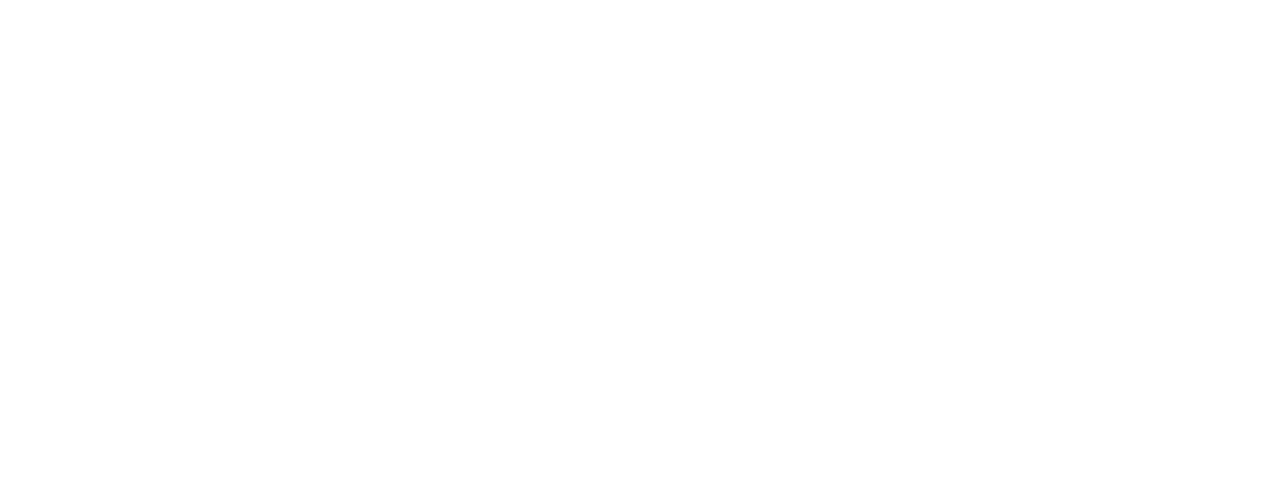
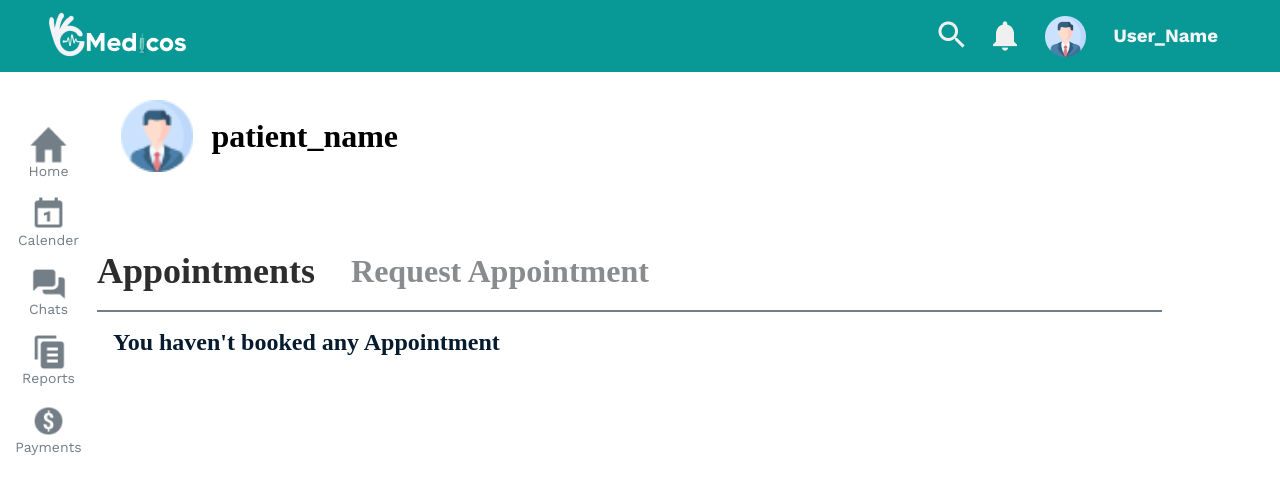
Before and after one commit to ariesiitr/Medicos, a Next.js app in the folder medicose-frontend/: page / in a window 1280 px wide. Shown: the top 494 px of the page. Built offline with nearby package versions, Linux system fonts and the light colour scheme.

Commit message:
patient's homepage added

```diff
--- a/medicose-frontend/components/dashboard/Doctor/Chatpage.js
+++ b/medicose-frontend/components/dashboard/Doctor/Chatpage.js
@@ -1,10 +1,12 @@
 import React from "react";
 import Image from "next/image";
+import NavbarDashboard from "../../navbar/NavDashboard"
 
 function Chatpage() {
   return (
     <div className="chatContainer">
       <div className="clientChatDetails">
+
         <div className="chatTextContainer">
           <div className="chatsContainer">Chats</div>
           <Image src="/Ellipsis.png" width={36} height={32} />
--- a/medicose-frontend/components/dashboard/Doctor/Homepage.js
+++ b/medicose-frontend/components/dashboard/Doctor/Homepage.js
@@ -151,7 +151,7 @@
 
                       </div>
                       <div className="appointment_time">
-                        <div>{appointmentTime}</div>
+                        {/* <div>{appointmentTime}</div> */}
                         {/* <div>9:00 pm- 10:00 pm</div> */}
 
                       </div>
@@ -165,8 +165,8 @@
                             <div>Shagun Sinha</div>
                           </div>
                           <div className="appoitnment_patient_id_basic">
-                            <div style={{color:"#737E87"}}>{uniqueId}</div>
-                            <div style={{color:'#5D9EE3'}}>{DocUniqueId}</div>
+                            {/* <div style={{color:"#737E87"}}>{uniqueId}</div>
+                            <div style={{color:'#5D9EE3'}}>{DocUniqueId}</div> */}
                             {/* <div>{appoitment_patient_basic_info}</div> */}
                             {/* <div style={{color:"#737E87"}}>#089996</div> */}
                             {/* <div style={{color:'#5D9EE3'}}>Monthly checkup</div> */}
@@ -212,7 +212,7 @@
 
                       </div>
                       <div className="appointment_time">
-                        <div>{appointmentTime}</div>
+                        {/* <div>{appointmentTime}</div> */}
                         {/* <div>9:00 pm- 10:00 pm</div> */}
 
                       </div>
@@ -226,8 +226,8 @@
                             <div>Shagun Sinha</div>
                           </div>
                           <div className="appoitnment_patient_id_basic">
-                            <div style={{color:"#737E87"}}>{uniqueId}</div>
-                            <div style={{color:'#5D9EE3'}}>{DocUniqueId}</div>
+                            {/* <div style={{color:"#737E87"}}>{uniqueId}</div>
+                            <div style={{color:'#5D9EE3'}}>{DocUniqueId}</div> */}
                             {/* <div style={{color:"#737E87"}}>#089996</div> */}
                             {/* <div style={{color:'#5D9EE3'}}>Monthly checkup</div> */}
 
--- a/medicose-frontend/components/dashboard/Patient/Homepage.js
+++ b/medicose-frontend/components/dashboard/Patient/Homepage.js
@@ -1,11 +1,121 @@
-import React from 'react'
+import React, { useEffect, useState } from 'react';
+import Image from 'next/image';
+import NavbarDashboard from '../../navbar/NavDashboard';
+import VerticalNavbarDashboard from '../../navbar/VerticalNav';
+import axios from 'axios';
 
 function PatientHomepage() {
-  return (
-    <div>
-
-    </div>
-  )
+	const [pageId, setpageId] = useState(1);
+	const [Appointment, setAppointment] = useState([]);
+	const [Doctors, setDoctors] = useState([]);
+	console.log(Appointment);
+	// useEffect(() => {
+	// 	const response = axios.get('Appointment_API');
+	// 	setAppointment(response.data);
+	// }, []);
+	// useEffect(() => {
+	// 	const res = axios.get('ListOfDoctors_API');
+	// 	setDoctors(res.data);
+	// }, []);
+	return (
+		<div className="patientHomepage">
+			<NavbarDashboard />
+			<div
+				style={{
+					display: 'flex',
+					flexDirection: 'row',
+				}}
+			>
+				<VerticalNavbarDashboard />
+				<div className="patientHomepageContainer">
+					<div className="patientProfile">
+						<div className="patientProfileDetails">
+							<Image
+								// src={profile_image? Profile_image : "/profilePic.png"}
+								src="/profilePic.png"
+								width={72}
+								height={72}
+							/>
+							{/* <div>{patient_name}</div> */}
+							<div className="patientName">patient_name</div>
+						</div>
+					</div>
+					<div className="patientAppointment">
+						<div
+							style={{
+								width: '90%',
+								height: '5rem',
+								display: 'flex',
+								gap: '2.25rem',
+								borderBottom: '2px solid #737E87',
+							}}
+						>
+							<button
+								className="appointmentsText"
+								onClick={(e) => setpageId(1)}
+							>
+								Appointments
+							</button>
+							<button
+								className="requestAppointment"
+								nClick={(e) => setpageId(2)}
+							>
+								Request Appointment
+							</button>
+						</div>
+						{pageId === 1 && (
+							<>
+								{Appointment.length === 0 ? (
+									<div className="doctorName" id="noAppointment">You haven't booked any Appointment</div>
+								) : (
+									Appointment.map(
+										({
+											doctor_name,
+											specification,
+											appointment_date,
+											appointment_time,
+										}) => {
+											return (
+												<div className="patientProfile">
+													<div className="patientProfileDetails">
+														<Image
+															// src={profile_image? Profile_image : "/profilePic.png"}
+															src="/profilePic.png"
+															width={60}
+															height={60}
+														/>
+														<section>
+															<div className="doctorName">{doctor_name}</div>
+															<div className="specification">{specification}</div>
+														</section>
+														<section>
+															<div
+																className="specification"
+																style={{
+																	color: '#061b2d',
+																	fontWeight: '600',
+																}}
+															>
+																{appointment_date}
+															</div>
+															<div className="specification">
+																{appointment_time}
+															</div>
+														</section>
+													</div>
+												</div>
+											);
+										}
+									)
+								)}
+							</>
+						)}
+						{pageId === 2 && <></>}
+					</div>
+				</div>
+			</div>
+		</div>
+	);
 }
 
-export default PatientHomepage
+export default PatientHomepage;
--- a/medicose-frontend/pages/index.js
+++ b/medicose-frontend/pages/index.js
@@ -1,4 +1,6 @@
 import React, { Component } from 'react';
+import DoctorHome from '../components/dashboard/Doctor/Homepage';
+import Chatpage from '../components/dashboard/Doctor/Chatpage';
 import PatientHomepage from '../components/dashboard/Patient/Homepage';
 <link
 	rel="stylesheet"
--- /dev/null
+++ b/medicose-frontend/styles/Patient.scss
@@ -0,0 +1,72 @@
+.patientHomepage {
+	width: 100vw;
+	height: auto;
+	min-height: 100vh;
+	display: flex;
+	flex-direction: column;
+}
+.patientHomepageContainer {
+	width: 100vw;
+	height: auto;
+	display: flex;
+	flex-direction: column;
+}
+.patientProfile {
+	width: 88vw;
+	height: 10rem;
+	background: #ffffff;
+	border-radius: 8px;
+	padding: 28px 24px;
+}
+.patientProfileDetails {
+	display: flex;
+	flex-direction: row;
+	align-items: center;
+	gap: 1.15rem;
+}
+.patientName {
+	font-family: 'THICCCBOI';
+	font-style: normal;
+	font-weight: 600;
+	font-size: 2rem;
+	line-height: 2.25rem;
+}
+.appointmentsText {
+	font-family: 'THICCCBOI';
+	font-style: normal;
+	font-weight: 700;
+	font-size: 2.25rem;
+	line-height: 2.5rem;
+	border: none;
+	background-color: #ffffff;
+	color: #2d2d2d;
+}
+.requestAppointment {
+	font-family: 'THICCCBOI';
+	font-style: normal;
+	font-weight: 700;
+	font-size: 2rem;
+	line-height: 2.5rem;
+	color: #898c8f;
+	border: none;
+	background-color: #ffffff;
+}
+.doctorName {
+	font-family: 'THICCCBOI';
+	font-style: normal;
+	font-weight: 600;
+	font-size: 1.5rem;
+	line-height: 28px;
+	color: #061b2d;
+}
+.specification {
+	font-family: 'THICCCBOI';
+	font-style: normal;
+	font-weight: 500;
+	font-size: 1.25rem;
+	line-height: 1.75rem;
+	color: #737e87;
+}
+#noAppointment{
+    margin: 1rem;
+}
--- a/medicose-frontend/styles/index.scss
+++ b/medicose-frontend/styles/index.scss
@@ -6,4 +6,5 @@
 @import "./login.scss";
 @import "./Navbar.scss";
 @import "./dashboard.scss";
-@import "./payment.scss"
+@import "./payment.scss";
+@import "./Patient.scss";
```
